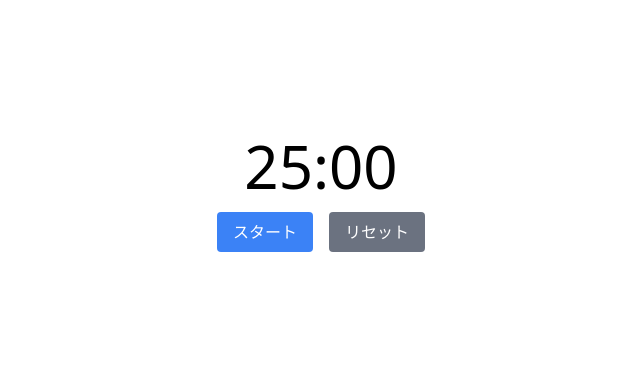
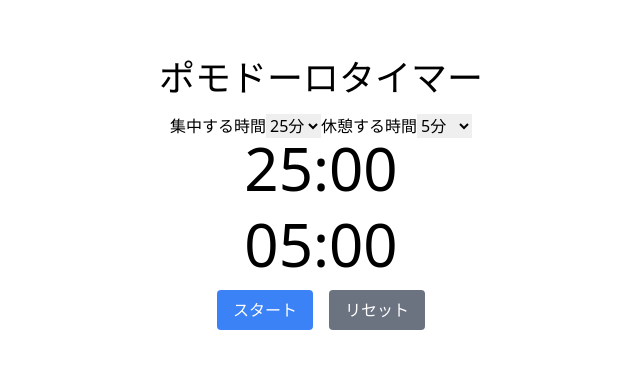
Before and after one commit to Nakayama-Yuki/PomodoroTimer, a Next.js app: page / in a window 1280 px wide. Shown: the part 206-574 px from the top of the page, without its empty margins (319-959 px from the left). Built offline with nearby package versions, Linux system fonts and the light colour scheme.

Commit message:
add restTimer and refactor reset logic

```diff
--- a/package.json
+++ b/package.json
@@ -3,7 +3,7 @@
   "version": "0.1.0",
   "private": true,
   "scripts": {
-    "dev": "next dev",
+    "dev": "next dev --turbo",
     "build": "next build",
     "start": "next start",
     "lint": "next lint"
--- a/src/components/timer.tsx
+++ b/src/components/timer.tsx
@@ -3,25 +3,34 @@
 import { useState, useEffect } from "react";
 import { StartButton, StopButton, ResetButton } from "@/components/button";
 
-// 基本的なタイマー
-// タイマーの時間をselectで選択できるようにする
+// ポモドーロタイマー
 // リセットボタンを押した時に選択した時間に戻す
+// タイマーが0になった時にアラートを表示する
 export default function Timer() {
-  const initialTime = 1500; // 初期値は25分＝1500秒
-  const [focusTime, setTime] = useState(initialTime);
+  const [focusTime, setFocusTime] = useState(1500); // 初期値は25分＝1500秒
+  const [restTime, setRestTime] = useState(300); //初期値は５分
   const [isRunning, setIsRunning] = useState(false);
 
   useEffect(() => {
     let timer: NodeJS.Timeout;
     if (isRunning && focusTime > 0) {
       timer = setInterval(() => {
-        setTime((prevTime) => prevTime - 1);
+        setFocusTime((prevTime) => prevTime - 1);
       }, 1000);
     } else if (focusTime === 0) {
       setIsRunning(false);
     }
     return () => clearInterval(timer);
   }, [isRunning, focusTime]);
+
+  // 集中する時間を選択した時間に変更する関数
+  const handleFocusChange = (event: React.ChangeEvent<HTMLSelectElement>) => {
+    setFocusTime(Number(event.target.value));
+  };
+  // 休憩する時間を選択した時間に変更する関数
+  const handleRestChange = (event: React.ChangeEvent<HTMLSelectElement>) => {
+    setRestTime(Number(event.target.value));
+  };
 
   // スタートボタンを押した時の処理
   function handleStart() {
@@ -34,10 +43,15 @@ export default function Timer() {
   }
 
   // リセットボタンを押した時の処理
-  function handleReset() {
+  const handleReset = () => {
     setIsRunning(false);
-    setTime(initialTime); // 初期値に戻す todo
-  }
+    const focusSelect = document.getElementById(
+      "focusTime"
+    ) as HTMLSelectElement;
+    const restSelect = document.getElementById("restTime") as HTMLSelectElement;
+    setFocusTime(Number(focusSelect.value));
+    setRestTime(Number(restSelect.value));
+  };
 
   // 時間をMM:SS形式にフォーマットする関数
   // 引数はseconds秒数、返り値はstring文字列
@@ -52,7 +66,25 @@ export default function Timer() {
 
   return (
     <div className="flex flex-col items-center justify-center h-screen">
+      <h1 className="text-4xl mb-4 ">ポモドーロタイマー</h1>
+      <div>
+        <label htmlFor="focusTime">集中する時間</label>
+        <select name="focus" id="focusTime" onChange={handleFocusChange}>
+          <option value="1800">30分</option>
+          <option value="1500" selected>
+            25分
+          </option>
+          <option value="900">15分</option>
+        </select>
+        <label htmlFor="restTime">休憩する時間</label>
+        <select name="rest" id="restTime" onChange={handleRestChange}>
+          <option value="300">5分</option>
+          <option value="600">10分</option>
+          <option value="900">15分</option>
+        </select>
+      </div>
       <div className="text-6xl mb-4">{formatTime(focusTime)}</div>
+      <div className="text-6xl mb-4">{formatTime(restTime)}</div>
       <div className="flex space-x-4">
         {!isRunning ? (
           <StartButton handleStart={handleStart} />
```
